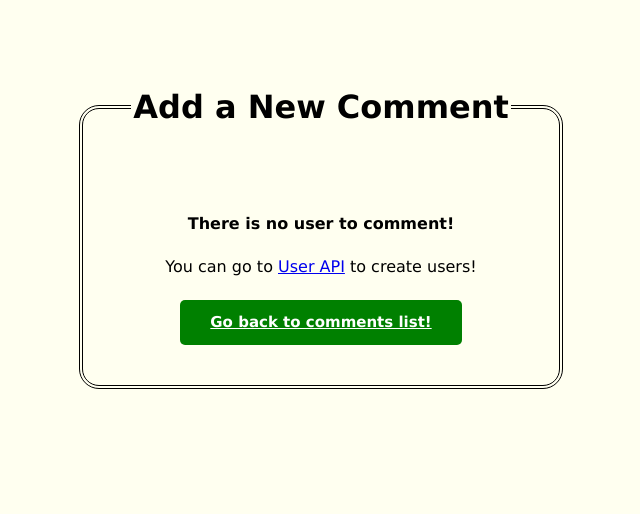
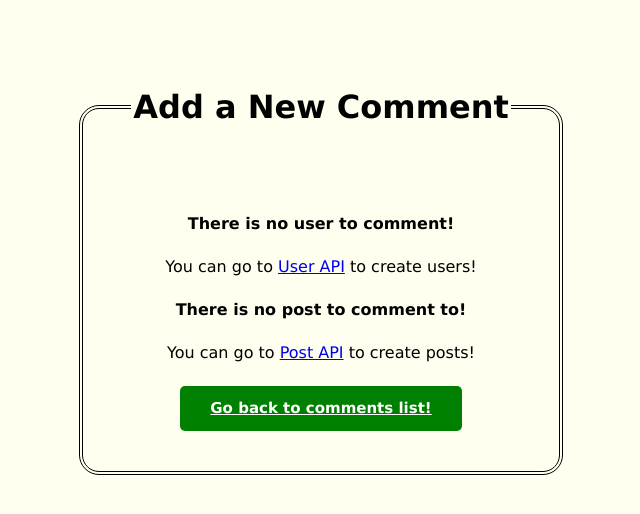
Before and after one commit to bounswe/bounswe2022group6, a Django app: page /comment/insert/ in a window 1280 px wide. Shown: the top 514 px of the page, without its empty margins (319-959 px from the left). Run offline with Django 3.2, Linux system fonts and the light colour scheme; data that the repository does not hold is empty.

Commit message:
Comment API Updated, Migrations Removed
New feature: Comments' parent posts are taken from @berfinsimsekk's Post API and its table, so the posts are not arbitrary anymore.

Migrations are removed.

```diff
--- a/practice_app/apps/comment/models.py
+++ b/practice_app/apps/comment/models.py
@@ -3,6 +3,7 @@ import datetime
 from django.db import models
 from django.utils import timezone
 from apps.user.models import User
+from apps.post.models import Post
 
 class Comment(models.Model):
     text = models.CharField(max_length=500, default='')
@@ -10,7 +11,7 @@ class Comment(models.Model):
     pub_date = models.DateTimeField(verbose_name='date published', default=timezone.now)
     upvotes = models.IntegerField(default=0)
     downvotes = models.IntegerField(default=0)
-    parentID = models.IntegerField(default=0)
+    parent = models.ForeignKey(Post, on_delete=models.CASCADE, null=True) # Parent Post
     isMarkedNSFW = models.BooleanField(default=False) #True if NSFW, False otherwise
 
     def __str__(self):
@@ -21,13 +22,12 @@ class Comment(models.Model):
 
     def is_not_published_yet(self):
         """True if pub_date is larger than timezone.now()"""
-
         return timezone.now() <= self.pub_date
 
     def published_how_long_ago(self):
 
         if self.is_not_published_yet():
-            return "Not published yet"
+            return "Not published yet!"
 
         elif self.was_published_recently():
             return "Published recently!"
--- a/practice_app/apps/comment/templates/comment/detail.html
+++ b/practice_app/apps/comment/templates/comment/detail.html
@@ -60,8 +60,10 @@
         {{ comment.pub_date }}</p>
     <p><strong>Author:</strong><br>
         {{ comment.author }}</p>
-    <p><strong>Parent ID:</strong><br>
-        {{ comment.parentID }}</p>
+    <p><strong>Parent Post Title:</strong><br>
+        {{ comment.parent }}</p>
+    <p><strong>Parent Post ID:</strong><br>
+        {{ comment.parent.id }}</p>
     <p><strong>Upvotes:</strong><br>
         {{ comment.upvotes }}<br>
     <strong>Downvotes:</strong><br>
--- a/practice_app/apps/comment/templates/comment/index.html
+++ b/practice_app/apps/comment/templates/comment/index.html
@@ -53,9 +53,6 @@
     </header>
     <h1>Welcome to the Comments API</h1>
     <p><a class="button" href="{% url 'comment:insert' %}">Add a comment</a></p>
-    {% if new_comment %}
-    <p>New comment added: {{ new_comment }}</p>
-    {% endif %}
     <h2>The latest comments:</h2>
     {% if latest_comment_list %}
     <table>
@@ -67,7 +64,7 @@
         {% for comment in latest_comment_list %}
         <tr>
             <td class="text"><a href="{% url 'comment:detail' comment.id %}">
-                {% if comment.text|length > 50 %} {{ comment.text|slice:":50" }}...</a> {% else %}{{ comment.text }}{% endif %}</td>
+                {% if comment.text|length > 50 %} {{ comment.text|slice:":50" }}... {% else %}{{ comment.text }}{% endif %}</a></td>
             <td>{{ comment.author }}</td>
             <td>{{ comment.published_how_long_ago }}</td>
         </tr>
--- a/practice_app/apps/comment/templates/comment/insert.html
+++ b/practice_app/apps/comment/templates/comment/insert.html
@@ -59,6 +59,13 @@
     {% if not users %}
     <p><strong>There is no user to comment!</strong></p>
     <p>You can go to <a href="{% url 'user:user-home'%}">User API</a> to create users!</p>
+        {% if not posts %}
+        <p><strong>There is no post to comment to!</strong></p>
+        <p>You can go to <a href="{% url 'post:index'%}">Post API</a> to create posts!</p>
+        {% endif %}
+    {% elif not posts %}
+    <p><strong>There is no post to comment to!</strong></p>
+    <p>You can go to <a href="{% url 'post:index'%}">Post API</a> to create posts!</p>
     {% else %}
     <table>
         <tr>
@@ -89,8 +96,12 @@
         </tr>
 
         <tr>
-            <th><label for="parentID">Parent ID:</label></th>
-            <td><input type="number" id="parentID" name="parentID" required></td>
+            <th><label for="parentID">Parent Post:</label></th>
+            <td><select id="parentID" name="parentID" required>
+                {% for post in posts %}
+                <option value="{{ post.id }}">{{ post.id }} - {% if post.title|length > 75 %} {{ post.title|slice:":75" }}... {% else %}{{ post.title }}{% endif %}</option>
+                {% endfor %}
+            </select><br></td>
         </tr>
 
         <tr>
--- a/practice_app/apps/comment/views.py
+++ b/practice_app/apps/comment/views.py
@@ -6,6 +6,7 @@ from django.utils import timezone
 
 from .models import Comment
 from apps.user.models import User
+from apps.post.models import Post
 
 import json
 import requests
@@ -32,8 +33,9 @@ def insert(request): # Adding a new comment to the database.
     model = Comment
     if request.method == 'POST': # If the method is POST
         author = User.objects.get(username=request.POST['author'])
-        new_comment = Comment(text = request.POST['text'], author=author, pub_date=request.POST['pub_date'], upvotes=request.POST['upvotes'], downvotes=request.POST['downvotes'], parentID=request.POST['parentID'], isMarkedNSFW=(True if request.POST['nsfw']=='Yes' else False))
+        parent = Post.objects.get(pk=request.POST['parentID'])
+        new_comment = Comment(text = request.POST['text'], author=author, pub_date=request.POST['pub_date'], upvotes=request.POST['upvotes'], downvotes=request.POST['downvotes'], parent=parent, isMarkedNSFW=(True if request.POST['nsfw']=='Yes' else False))
         new_comment.save()
         return HttpResponseRedirect(reverse('comment:index'))
     else:
-        return render(request, 'comment/insert.html', context={'users': User.objects.all()})
+        return render(request, 'comment/insert.html', context={'users': User.objects.all(), 'posts': Post.objects.all()})
--- a/practice_app/apps/post/templates/postindex.html
+++ b/practice_app/apps/post/templates/postindex.html
@@ -35,13 +35,13 @@
 
     {% endif %}
 
-    <form id="postform" class="form-group" method="GET" action="{%url 'getPost' %}" >
+    <form id="postform" class="form-group" method="GET" action="{%url 'post:getPost' %}" >
         {% csrf_token %}
   <label for="id">Post ID:</label><br>
   <input type="text" id="id" name="id" placeholder="ID" required><br>
  <button type="submit" style="margin-top: 10px;"  class="btn btn-success">Get Post Info</button>
 </form>
-    <form id="post" class="form-group" method="POST" action="{%url 'createPost' %}" >
+    <form id="post" class="form-group" method="POST" action="{%url 'post:createPost' %}" >
         {% csrf_token %}
   <label for="id">Create New Post:</label><br>
         <input type="text"style="margin-top: 1px;" placeholder="Title" id="title" name="title" required><br>
--- a/practice_app/apps/post/urls.py
+++ b/practice_app/apps/post/urls.py
@@ -2,6 +2,7 @@
 from django.urls import path, include
 from . import views
 
+app_name = 'post'
 urlpatterns = [
     path("",views.index,name="index"),
     path("indexHome",views.index,name="indexHome"),
```
Also changed, not shown: practice_app/apps/comment/migrations/0001_initial.py (deleted), practice_app/apps/comment/migrations/0002_auto_20220516_1242.py (deleted), practice_app/apps/comment/migrations/0003_alter_comment_pub_date.py (deleted), practice_app/apps/comment/migrations/0004_auto_20220517_1727.py (deleted).
